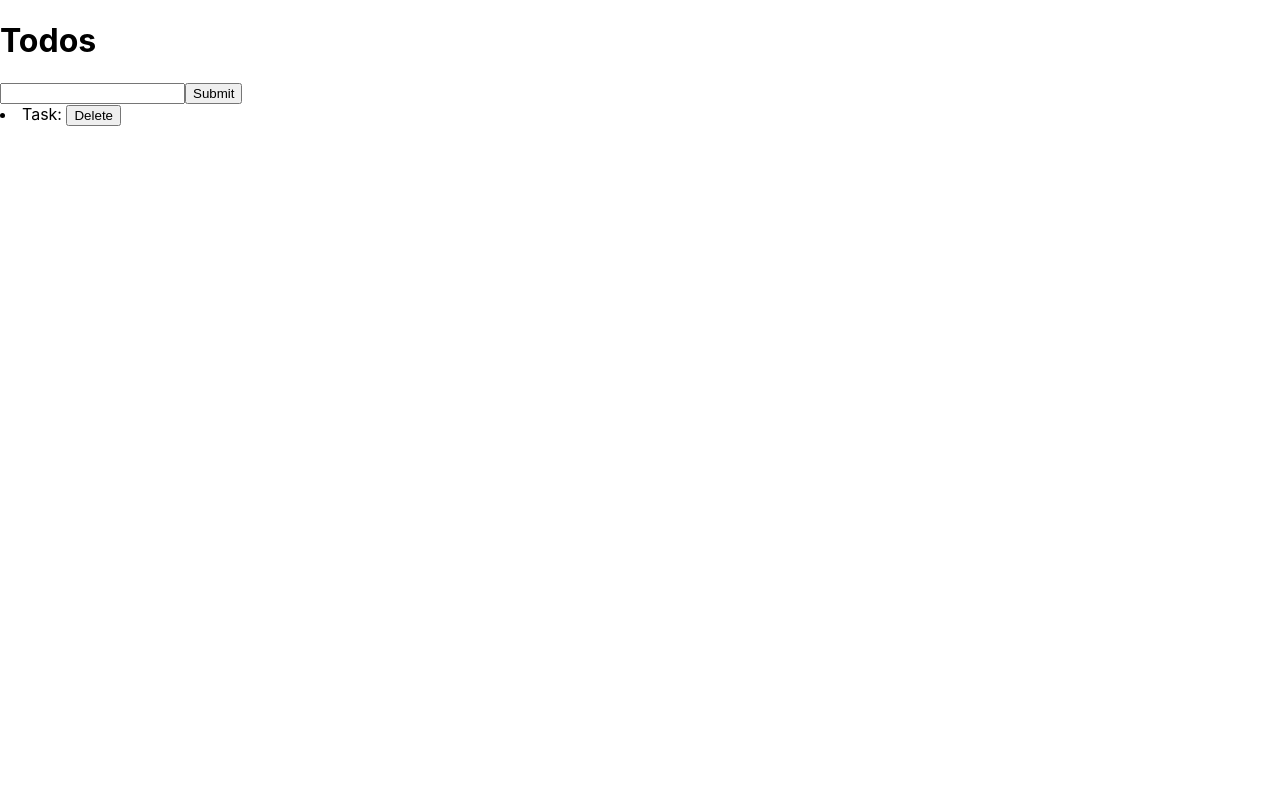
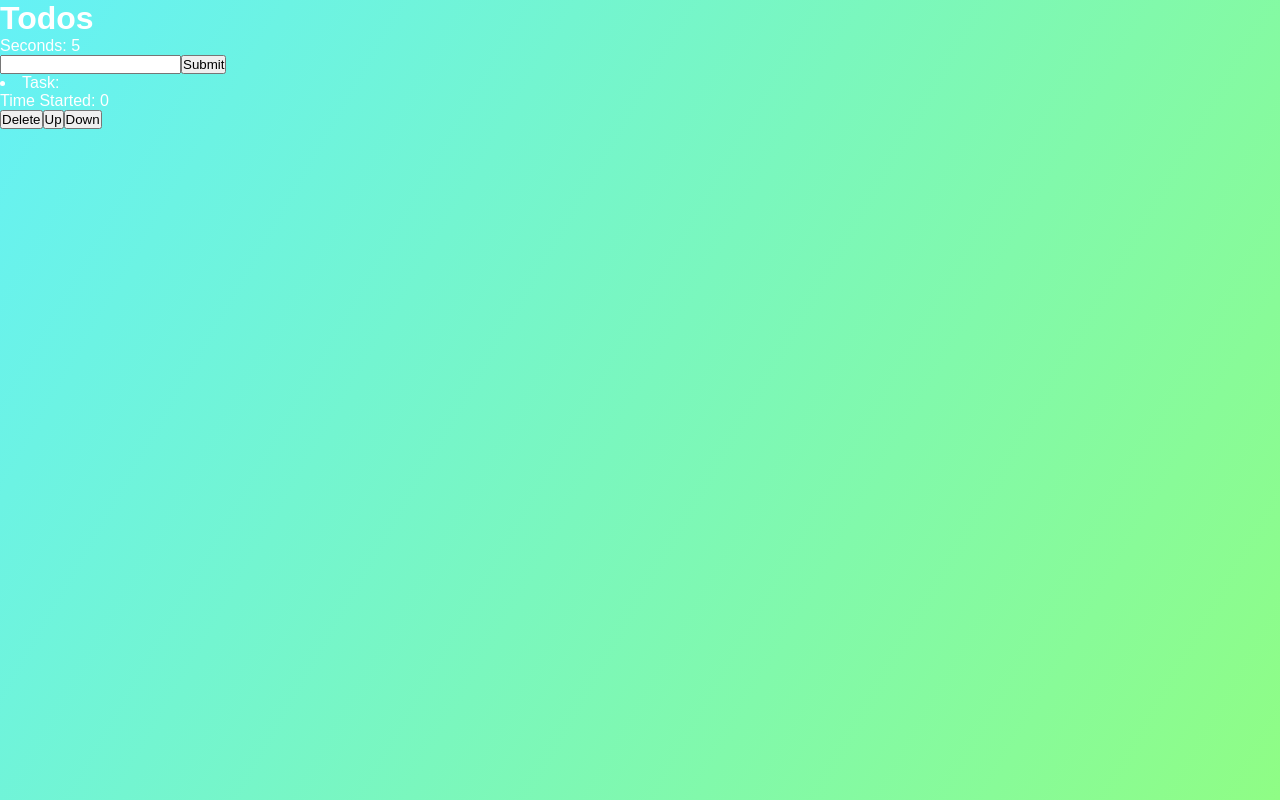
Before and after one commit to AnshKetchum/ShowCaseHypothesizer, a React (Create React App) app: page / in a window 1280 px wide. Built offline with nearby package versions, Linux system fonts and the light colour scheme.

Commit message:
Added timer and reordering

```diff
--- a/src/App.css
+++ b/src/App.css
@@ -1,38 +1,19 @@
-.App {
+* {
+  margin: 0;
+  padding: 0;
+  box-sizing: border-box;
+}
+body {
+  background-image: linear-gradient(120deg, #65f1f6 0%, #8ffd85 100%);
+  color: white;
+  font-family: "Poppins", sans-serif;
+  min-height: 100vh;
+}
+
+chicken {
   text-align: center;
 }
 
-.App-logo {
-  height: 40vmin;
-  pointer-events: none;
+form {
+  height: 300px;
 }
-
-@media (prefers-reduced-motion: no-preference) {
-  .App-logo {
-    animation: App-logo-spin infinite 20s linear;
-  }
-}
-
-.App-header {
-  background-color: #282c34;
-  min-height: 100vh;
-  display: flex;
-  flex-direction: column;
-  align-items: center;
-  justify-content: center;
-  font-size: calc(10px + 2vmin);
-  color: white;
-}
-
-.App-link {
-  color: #61dafb;
-}
-
-@keyframes App-logo-spin {
-  from {
-    transform: rotate(0deg);
-  }
-  to {
-    transform: rotate(360deg);
-  }
-}
--- a/src/App.tsx
+++ b/src/App.tsx
@@ -1,4 +1,4 @@
-import React,{useState} from "react"
+import React,{useState} from "react";
 import "./App.css";
 
 /*
@@ -11,6 +11,7 @@ interface Todo
 {
   description: string,
   key: number,
+  timeStarted: number,
 }
 
 //Props for the TodoItem function
@@ -18,39 +19,125 @@ interface TodoProps
 {
     todo: Todo ,
     onDelete(): void,
+    onUp(): void,
+    onDown(): void,
 }
+
+function upHandler(todo: Todo, todos: { description: string; key: number; timeStarted: number; }[], updateTodos: { (value: React.SetStateAction<{ description: string; key: number; timeStarted: number; }[]>): void; (arg0: (array: Todo[]) => Todo[]): void; })
+{
+  let index = 0;
+
+  for (const element of todos) {
+      if(element.key === todo.key)
+      {
+          break;
+      }
+
+      index++;
+  }
+
+  if(index !== 0)
+  {
+          updateTodos((array: Array<Todo>) => {
+          let data = [...array];
+          let temp = data[index];
+          data[index] = data[index-1];
+          data[index-1] = temp;
+          return data ;
+      })
+  }
+}
+
+function downHandler(todo: Todo, todos: { description: string; key: number; timeStarted: number; }[], updateTodos: { (value: React.SetStateAction<{ description: string; key: number; timeStarted: number; }[]>): void; (arg0: (array: Todo[]) => Todo[]): void; })
+{
+  let index = 0;
+
+  for (const element of todos) {
+      if(element.key === todo.key)
+      {
+          break;
+      }
+
+      index++;
+  }
+
+  if(index !== todos.length - 1)
+  {
+      updateTodos((array: Array<Todo>) => {
+       let data = [...array];
+      let temp = data[index];
+            data[index] = data[index+1];
+            data[index+1] = temp;
+            return data ;
+      })
+  }
+}
+
 
 //TodoItem functional component
 function TodoItem(props: TodoProps)
 {
-    const {todo, onDelete} = props
+    const {todo, onDelete, onUp, onDown} = props
+
     return (
     <li>
         Task: {todo.description}
+        <p>Time Started: {todo.timeStarted} </p>
+
         <button onClick ={onDelete}> Delete </button>
+        <button onClick ={onUp}> Up </button>
+        <button onClick ={onDown}> Down </button>
     </li>
     )
 }
 
 
 
+
+
 function App()
 {
-  const [todos, updateTodos] = useState([{ description: " ", key: 0 , }])
+  const [todos, updateTodos] = useState([{ description: " ", key: 0 , timeStarted: 0 }])
   const [textInInput, updateText] = useState("")
+  const [time, updateTime] = useState(0);
+
+  React.useEffect(() => {
+      setInterval(() => {
+      updateTime(time => time + 1);
+    }, 1000);
+  }, []);
+
+ /* React.useEffect(() => {            //buggy code
+    setInterval(() => {
+      updateTime(time + 1);
+    }, 1000);
+
+  }); */
 
   return (
-     <div>
-       <h1> Todos </h1>
+     <div className="app">
 
-       <div>
+
+
+      <header className="chicken">
+        <h1> Todos </h1>
+      </header>
+
+      <div>Seconds: {time}</div>
+
+
+
+       <div className="form">
         <input type = "text" value = {textInInput} onChange = {(e) => {updateText(e.target.value)}}/>
-        <button onClick = {() => {    updateTodos(todos.concat(([{ description: textInInput, key: todos.length}]))) }}> Submit </button>
+        <button onClick = {() => {    updateTodos(todos.concat(([{ description: textInInput, key: todos.length, timeStarted: time}]))) }}> Submit </button>
        </div>
 
-       {todos.map( todo => (
-          <TodoItem todo = {todo}  key = {todo.key} onDelete = {() => updateTodos(todos.filter((curTodo) => curTodo.key !== todo.key))}/>
-       ))}
+       <div className="todos">
+          {todos.map( todo => (
+              <TodoItem todo = {todo}  key = {todo.key} onDelete = {() => updateTodos(todos.filter((curTodo) => curTodo.key !== todo.key))} onUp = {() => upHandler(todo, todos, updateTodos)} onDown ={() => downHandler(todo, todos, updateTodos)}/>
+          ))}
+       </div>
+
      </div>
    )
 }
```
